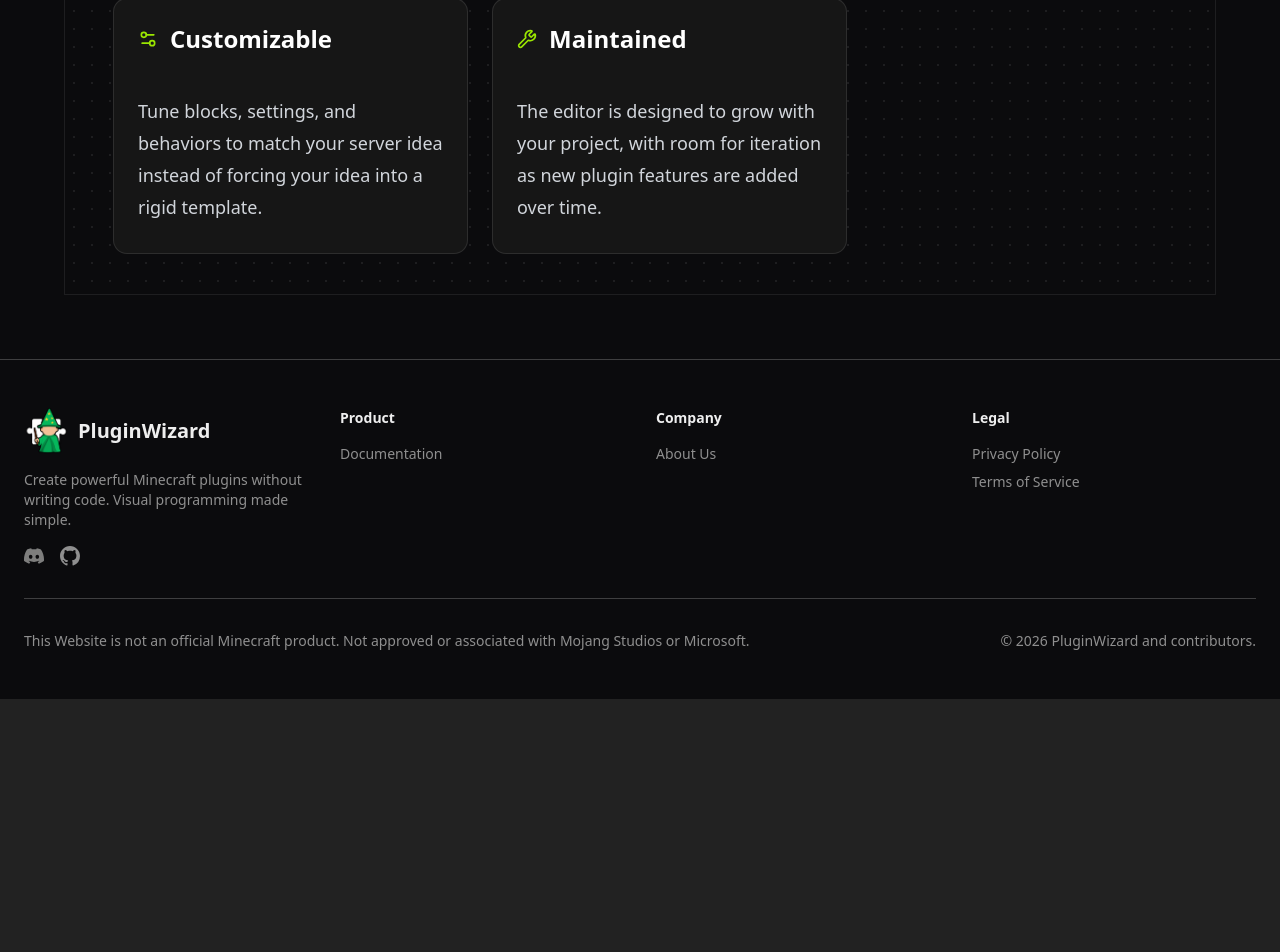
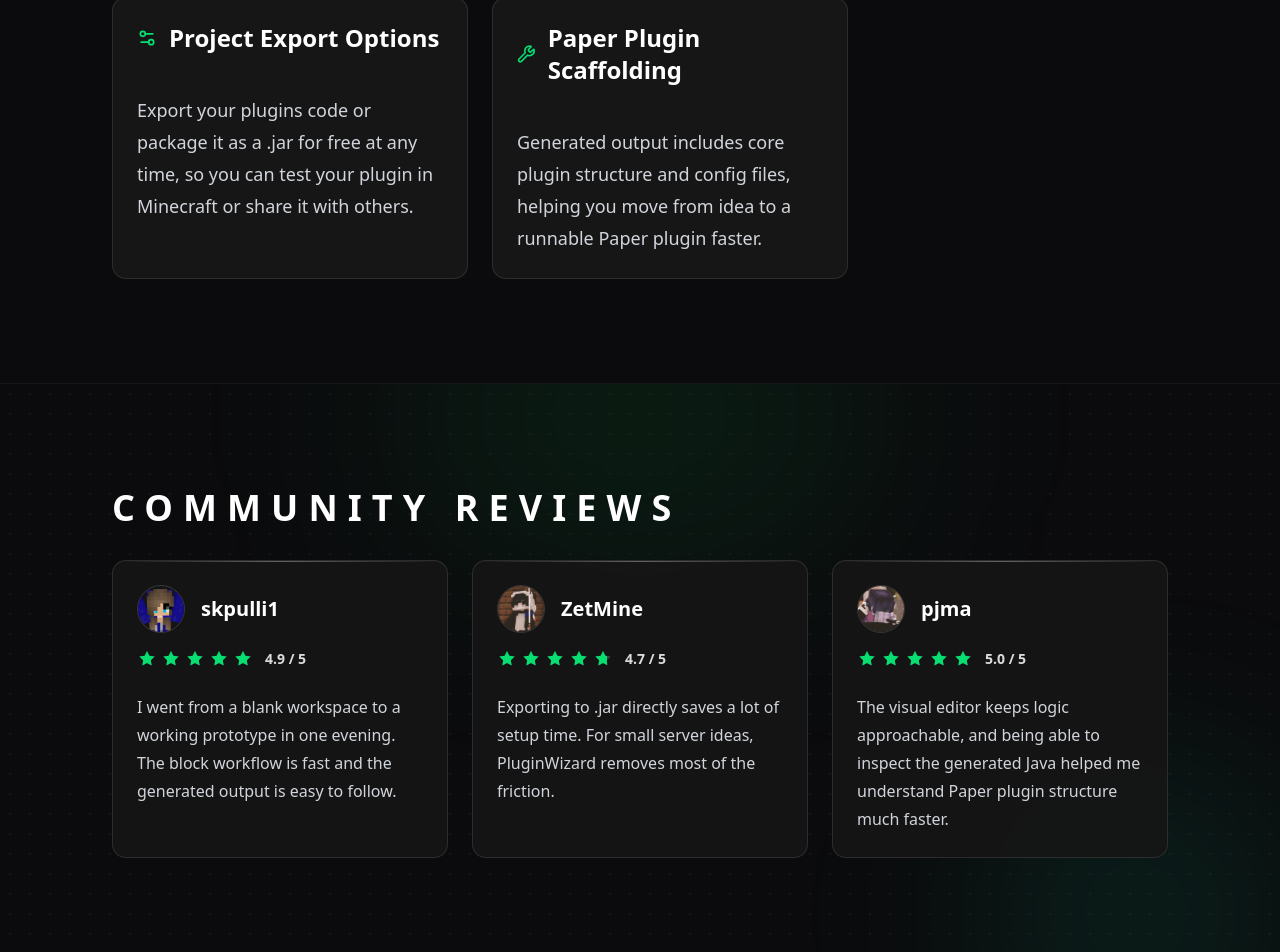
Before and after one commit to PluginWizard/PluginWizard, a React (Vite) app: page / in a window 1280 px wide. Shown: the part 1260-2212 px from the top of the page. Before the commit the page ends 1959 px from the top, so only its background shows below. Built offline with nearby package versions, Linux system fonts and the light colour scheme; what blockly would draw is missing.

Commit message:
Redo about pluginwzard section and add user reviews

```diff
--- a/src/pages/AboutPage.tsx
+++ b/src/pages/AboutPage.tsx
@@ -37,8 +37,8 @@
     pfp: "/images/team/kalbskinder.png",
     socials: [
       { type: "github", url: "https://github.com/Kalbskinder" },
+      { type: "website", url: "https://kalbskinder.github.io" },
       { type: "youtube", url: "https://youtube.com/@kalbskinder" },
-      { type: "website", url: "https://kalbskinder.github.io" },
     ],
   },
   {
@@ -316,7 +316,7 @@
 
                   <div className="mb-4 flex items-center">
                     <div className="inline-flex rounded-xl border border-green-500/20 bg-green-500/10 p-2.5">
-                      <step.icon className="h-5 w-5 text-lime-300" />
+                      <step.icon className="h-5 w-5 text-green-300" />
                     </div>
                   </div>
 
--- a/src/pages/HomePage.tsx
+++ b/src/pages/HomePage.tsx
@@ -16,30 +16,102 @@
 
 const features = [
   {
-    title: "Lightweight",
+    title: "Visual Block Editor",
     description:
-      "Build only what you need. PluginWizard keeps projects focused so your workflow stays fast and free of unnecessary clutter.",
+      "Create plugin behavior with drag-and-drop blocks in a Blockly-based workspace, so you can design logic without writing Java by hand.",
     icon: Leaf,
   },
   {
-    title: "Simple",
+    title: "Java Generation",
     description:
-      "A familiar visual editor keeps the experience easy to learn, even if you have never written a plugin before.",
+      "PluginWizard generates readable Paper plugin code from your blocks, making it easier to learn what your project is doing under the hood.",
     icon: MousePointer2,
   },
   {
-    title: "Customizable",
+    title: "Project Export Options",
     description:
-      "Tune blocks, settings, and behaviors to match your server idea instead of forcing your idea into a rigid template.",
+      "Export your plugins code or package it as a .jar for free at any time, so you can test your plugin in Minecraft or share it with others.",
     icon: Settings2,
   },
   {
-    title: "Maintained",
+    title: "Paper Plugin Scaffolding",
     description:
-      "The editor is designed to grow with your project, with room for iteration as new plugin features are added over time.",
+      "Generated output includes core plugin structure and config files, helping you move from idea to a runnable Paper plugin faster.",
     icon: Wrench,
   },
 ]
+
+const reviews = [
+  {
+    username: "skpulli1",
+    avatar: "/images/reviewers/skpulli1.png",
+    review:
+      "I went from a blank workspace to a working prototype in one evening. The block workflow is fast and the generated output is easy to follow.",
+    rating: 4.9,
+  },
+  {
+    username: "ZetMine",
+    avatar: "/images/team/zetmine.png",
+    review:
+      "Exporting to .jar directly saves a lot of setup time. For small server ideas, PluginWizard removes most of the friction.",
+    rating: 4.7,
+  },
+  {
+    username: "pjma",
+    avatar: "/images/team/pjma.png",
+    review:
+      "The visual editor keeps logic approachable, and being able to inspect the generated Java helped me understand Paper plugin structure much faster.",
+    rating: 5,
+  },
+]
+
+function StarRating({ rating }: { rating: number }) {
+  const safeRating = Math.max(0, Math.min(5, rating))
+
+  return (
+    <div className="flex items-center gap-3">
+      <div className="flex items-center gap-1">
+        {Array.from({ length: 5 }).map((_, index) => {
+          const fill = Math.max(0, Math.min(1, safeRating - index))
+          const fillPercent = `${fill * 100}%`
+
+          return (
+            <span key={index} className="relative inline-block h-5 w-5">
+              <svg
+                viewBox="0 0 24 24"
+                className="absolute inset-0 h-5 w-5 text-white/20"
+                aria-hidden
+              >
+                <path
+                  fill="currentColor"
+                  d="M12 2.25l2.83 5.74 6.33.92-4.58 4.47 1.08 6.31L12 16.71l-5.66 2.98 1.08-6.31L2.84 8.91l6.33-.92L12 2.25z"
+                />
+              </svg>
+
+              <span
+                className="absolute inset-0 overflow-hidden"
+                style={{ width: fillPercent }}
+              >
+                <svg
+                  viewBox="0 0 24 24"
+                  className="h-5 w-5 text-green-400"
+                  aria-hidden
+                >
+                  <path
+                    fill="currentColor"
+                    d="M12 2.25l2.83 5.74 6.33.92-4.58 4.47 1.08 6.31L12 16.71l-5.66 2.98 1.08-6.31L2.84 8.91l6.33-.92L12 2.25z"
+                  />
+                </svg>
+              </span>
+            </span>
+          )
+        })}
+      </div>
+
+      <span className="text-sm font-semibold text-white/85">{safeRating.toFixed(1)} / 5</span>
+    </div>
+  )
+}
 
 export default function HomePage() {
   return (
@@ -100,15 +172,14 @@
             />
           </div>
         </div>
-
       </section>
 
       <section className="border-t border-white/5 bg-[#0b0b0d] px-4 py-16 sm:px-8 lg:px-12 xl:px-16">
-        <div className="mx-auto max-w-500 not-first:rounded-[28px] border border-white/8 bg-[radial-gradient(circle,rgba(255,255,255,0.08)_1px,transparent_1px)] bg-size-[18px_18px] px-6 py-10 sm:px-8 lg:px-10 xl:px-12">
+        <div className="mx-auto max-w-500 px-6 py-10 sm:px-8 lg:px-10 xl:px-12">
           <div className="grid gap-10 xl:grid-cols-[minmax(0,1fr)_280px] xl:items-start">
             <div className="space-y-8">
               <h2 className="text-3xl font-black uppercase tracking-[0.28em] text-white sm:text-4xl">
-                In A Nutshell
+                What PluginWizard Does
               </h2>
 
               <div className="grid gap-6 md:grid-cols-2 2xl:grid-cols-4">
@@ -119,7 +190,7 @@
                   >
                     <CardHeader className="gap-4 px-6 pt-6">
                       <CardTitle className="flex items-center gap-3 text-2xl font-semibold text-white">
-                        <feature.icon className="h-5 w-5 text-lime-400" />
+                        <feature.icon className="h-5 w-5 text-green-400" />
                         {feature.title}
                       </CardTitle>
                     </CardHeader>
@@ -153,6 +224,50 @@
           </div>
         </div>
       </section>
+
+      <section className="relative overflow-hidden border-t border-white/5 bg-[#0b0b0d] px-4 py-16 sm:px-8 lg:px-12 xl:px-16">
+        <div className="pointer-events-none absolute inset-0 bg-[radial-gradient(circle,rgba(255,255,255,0.07)_1px,transparent_1px)] bg-size-[20px_20px] opacity-60" />
+        <div className="pointer-events-none absolute -top-28 left-1/2 h-72 w-120 -translate-x-1/2 rounded-full bg-green-500/10 blur-[110px]" />
+        <div className="pointer-events-none absolute -bottom-24 right-0 h-72 w-72 rounded-full bg-emerald-400/12 blur-[100px]" />
+
+        <div className="relative mx-auto max-w-500 px-6 py-10 sm:px-8 lg:px-10 xl:px-12">
+          <div className="space-y-8">
+            <h2 className="text-3xl font-black uppercase tracking-[0.28em] text-white sm:text-4xl">
+              Community Reviews
+            </h2>
+
+            <div className="grid gap-6 md:grid-cols-2 xl:grid-cols-3">
+              {reviews.map((review) => (
+                <Card
+                  key={review.username}
+                  className="group relative z-0 min-h-72 overflow-hidden border-white/10 bg-[#161616]/95 py-0 shadow-none transition-all duration-300 hover:-translate-y-1 hover:border-white/20 hover:shadow-[0_24px_44px_-30px_rgba(255,255,255,0.16)]"
+                >
+                  <div className="pointer-events-none absolute inset-x-0 top-0 z-0 h-px bg-linear-to-r from-transparent via-white/55 to-transparent opacity-60 transition-opacity duration-300 group-hover:opacity-90" />
+
+                  <CardHeader className="relative z-10 gap-4 px-6 pt-6">
+                    <div className="flex items-center gap-4">
+                      <img
+                        src={review.avatar}
+                        alt={`${review.username} profile picture`}
+                        className="h-12 w-12 rounded-full border border-white/15 object-cover"
+                      />
+                      <CardTitle className="text-xl font-semibold text-white">
+                        {review.username}
+                      </CardTitle>
+                    </div>
+
+                    <StarRating rating={review.rating} />
+                  </CardHeader>
+
+                  <CardContent className="relative z-10 px-6 pb-6 text-base leading-7 text-[#d1d5db]">
+                    {review.review}
+                  </CardContent>
+                </Card>
+              ))}
+            </div>
+          </div>
+        </div>
+      </section>
     </main>
   )
 }
```
Also changed, not shown: public/images/reviewers/skpulli1.png (added).
